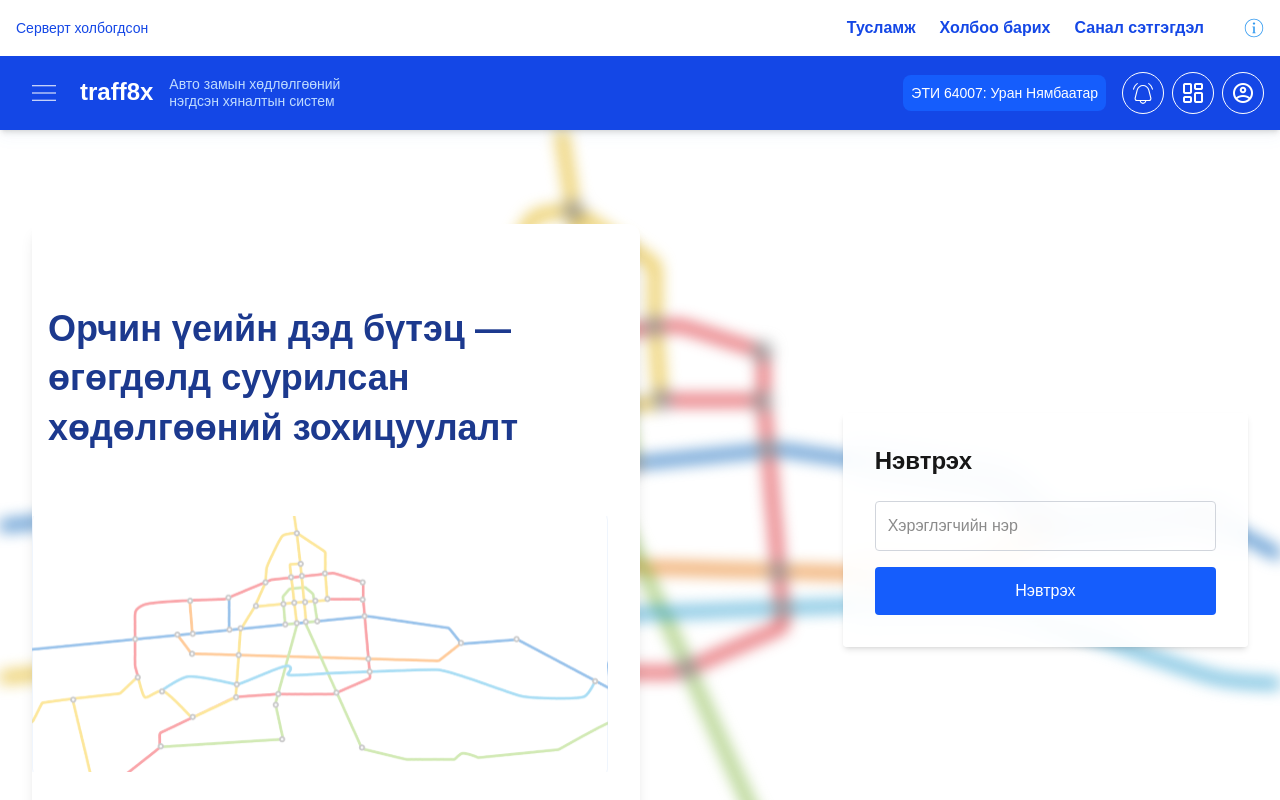
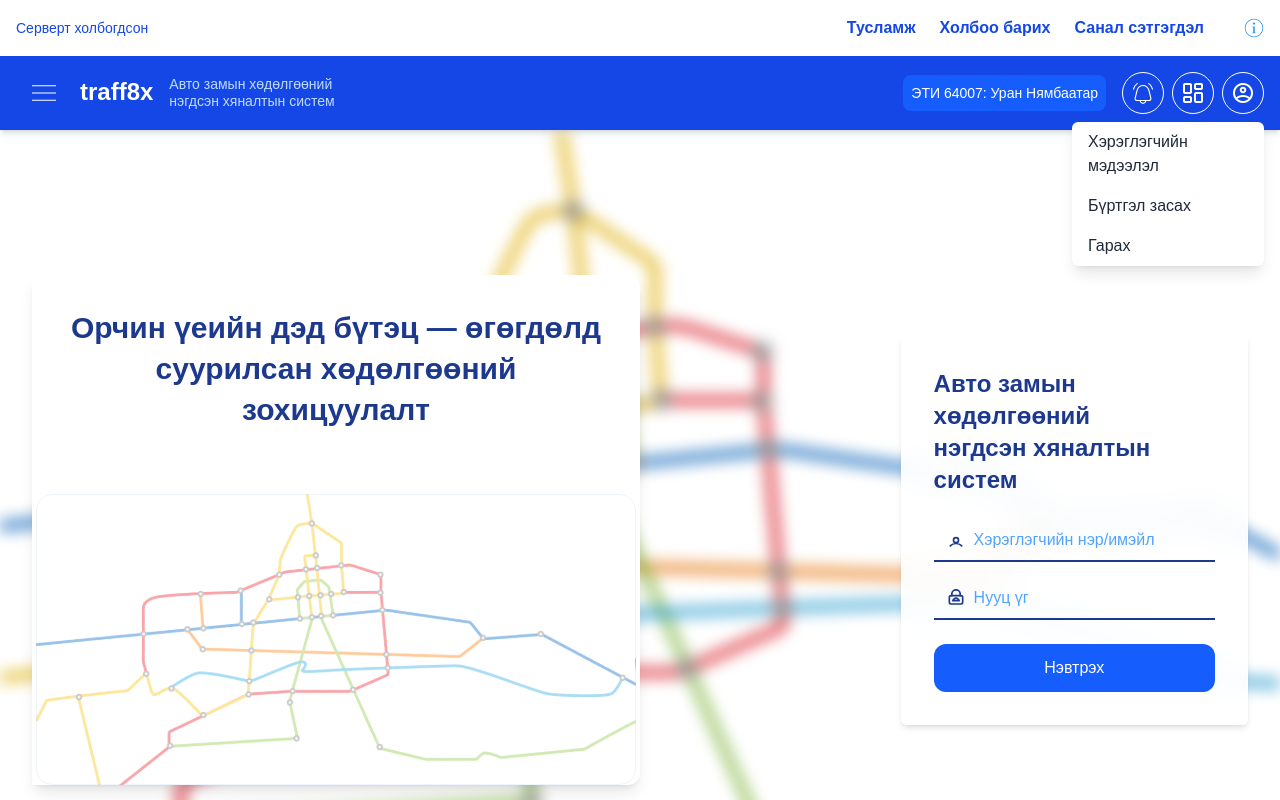
Before and after one commit to lhagvalhagva/traffic_balancer, a Next.js app in the folder src/traffic_light_controller/: page /login in a window 1280 px wide. Both pictures are taken after a click on the button 1243 px from the left and 93 px from the top of the page. Shown: the top 800 px of the page. Built offline with nearby package versions, Linux system fonts and the light colour scheme.

Commit message:
fe changes

```diff
--- a/src/traffic_light_controller/src/app/layout.tsx
+++ b/src/traffic_light_controller/src/app/layout.tsx
@@ -28,10 +28,9 @@ export default function RootLayout({
       </head>
       <body className={`${geistSans.variable} ${geistMono.variable} antialiased`}>
         {/* <SocketProvider> */}
-        <Header isConnected={true} /> {/* Optional: Pass static value or use context */}
+        <Header isConnected={true} />
         <main className="container mx-auto">
           <AuthProvider>
-
             {children}
           </AuthProvider>
         </main>
--- a/src/traffic_light_controller/src/app/login/page.tsx
+++ b/src/traffic_light_controller/src/app/login/page.tsx
@@ -7,55 +7,77 @@ import Image from 'next/image';
 export default function LoginPage() {
   const { login } = useAuth();
   const [username, setUsername] = useState('');
+  const [password, setPassword] = useState('');
 
   const handleSubmit = (e: React.FormEvent) => {
     e.preventDefault();
-    login(username);
+    login(username, password); // Assuming this sets `user` in context
   };
 
   return (
     <div className="min-h-screen flex items-center justify-between px-8 relative overflow-hidden">
       {/* Left Panel */}
-      <div className="w-1/2 h-1/2 flex flex-col justify-between py-16 pr-8 z-10 bg-white shadow-lg rounded-r-xl">
-        <h1 className="text-4xl font-bold text-blue-900 leading-snug p-4">
-          Орчин үеийн дэд бүтэц —<br /> өгөгдөлд суурилсан хөдөлгөөний зохицуулалт
+      <div className="w-1/2 h-1/2 flex flex-col items-center justify-center z-10 bg-white shadow-lg rounded-r-xl">
+        <h1 className="text-3xl font-bold text-blue-900 leading-snug text-center p-8">
+          Орчин үеийн дэд бүтэц — өгөгдөлд <br /> суурилсан хөдөлгөөний зохицуулалт
         </h1>
-
-        {/* Bottom Map Inside Main Panel */}
-        <div className="relative w-full h-64 mt-12">
-          <Image
-            src="/images/map.svg"
-            alt="Map background"
-            layout="fill"
-            objectFit="cover"
-            className="opacity-40"
-            priority
-          />
+        <div className="mt-8">
+          <Image src="/images/map.svg" alt="Map" width={600} height={400} className="opacity-40" priority />
         </div>
       </div>
 
       {/* Right Panel (Login Form) */}
-      <div className="w-1/3 z-10">
-        <form onSubmit={handleSubmit} className="bg-white/90 backdrop-blur-lg p-8 rounded shadow-md w-full">
-          <h2 className="text-2xl font-semibold mb-6">Нэвтрэх</h2>
-          <input
-            type="text"
-            placeholder="Хэрэглэгчийн нэр"
-            value={username}
-            onChange={(e) => setUsername(e.target.value)}
-            className="w-full p-3 border border-gray-300 rounded mb-4"
-          />
-          <button type="submit" className="w-full bg-blue-600 text-white p-3 rounded hover:bg-blue-700">
+      <div className="w-2/7 z-10">
+        <form onSubmit={handleSubmit} className="bg-white/90 backdrop-blur-lg p-8 border border-white rounded-md shadow-md w-full">
+          <h2 className="text-2xl text-blue-900 font-semibold mb-6">
+            Авто замын хөдөлгөөний <br /> нэгдсэн хяналтын систем
+          </h2>
+
+          {/* Username */}
+          <div className="mb-4 relative">
+            <span className="absolute left-3 top-1/2 transform -translate-y-1/2 text-blue-900">
+              <svg className="w-5 h-5" fill="none" stroke="currentColor" strokeWidth="2" viewBox="0 0 24 24">
+                <path strokeLinecap="round" strokeLinejoin="round" d="M5.121 17.804A9 9 0 0112 15a9 9 0 016.879 2.804M15 11a3 3 0 11-6 0 3 3 0 016 0z" />
+              </svg>
+            </span>
+            <input
+              type="text"
+              placeholder="Хэрэглэгчийн нэр/имэйл"
+              value={username}
+              onChange={(e) => setUsername(e.target.value)}
+              className="w-full pl-10 pr-10 py-2 border-b-2 border-blue-900 text-blue-900 placeholder-blue-400 focus:outline-none focus:border-blue-800 bg-transparent"
+            />
+          </div>
+
+          {/* Password */}
+          <div className="mb-6 relative">
+            <span className="absolute left-3 top-1/2 transform -translate-y-1/2 text-blue-900">
+              <svg className="w-5 h-5" fill="none" stroke="currentColor" strokeWidth="2" viewBox="0 0 24 24">
+                <path strokeLinecap="round" strokeLinejoin="round" d="M12 11c.944 0 1.795.39 2.414 1.005A3.413 3.413 0 0115.828 14H8.172a3.413 3.413 0 011.414-1.995A3.413 3.413 0 0112 11z" />
+                <path strokeLinecap="round" strokeLinejoin="round" d="M17 8V6a5 5 0 10-10 0v2" />
+                <rect width="16" height="10" x="4" y="8" rx="2" ry="2" />
+              </svg>
+            </span>
+            <input
+              type="password"
+              placeholder="Нууц үг"
+              value={password}
+              onChange={(e) => setPassword(e.target.value)}
+              className="w-full pl-10 pr-10 py-2 border-b-2 border-blue-900 text-blue-900 placeholder-blue-400 focus:outline-none focus:border-blue-800 bg-transparent"
+            />
+          </div>
+
+          <button type="submit" className="w-full bg-blue-600 text-white p-3 rounded-xl hover:bg-blue-700">
             Нэвтрэх
           </button>
         </form>
       </div>
 
-      {/* Full Background Map Overlay */}
+      {/* Full Background Map */}
       <div className="absolute inset-0 -z-10">
         <Image
           src="/images/map.svg"
-          alt="Full map background"
+          alt="Full map"
           layout="fill"
           objectFit="cover"
           className="blur-sm brightness-90"
--- a/src/traffic_light_controller/src/components/Header.tsx
+++ b/src/traffic_light_controller/src/components/Header.tsx
@@ -1,6 +1,8 @@
 "use client";
 
 import Image from "next/image";
+import UserMenu from '@/components/UserMenu';
+
 
 type HeaderProps = {
   isConnected: boolean;
@@ -67,7 +69,7 @@ export default function Header({ isConnected }: HeaderProps) {
           <div className="flex ">
             <span className="text-2xl font-bold pr-4">traff8x</span>
             <span className="text-sm text-blue-200 leading-tight">
-              Авто замын хөдлөлгөөний <br />
+              Авто замын хөдөлгөөний <br />
               нэгдсэн хяналтын систем
             </span>
           </div>
@@ -95,14 +97,8 @@ export default function Header({ isConnected }: HeaderProps) {
                 height={24}
               />
             </button>
-            <button className="p-2 text-white bg-transparent border border-white rounded-full">
-              <Image
-                src="/images/user.png"
-                alt="User Icon"
-                width={24}
-                height={24}
-              />
-            </button>
+            <UserMenu />
+
           </div>
         </div>
       </div>
--- /dev/null
+++ b/src/traffic_light_controller/src/components/UserMenu.tsx
@@ -0,0 +1,47 @@
+import { useState, useRef, useEffect } from 'react';
+import Image from 'next/image';
+import { useAuth } from '@/lib/AuthContext'; // Assuming it's correctly set up in the context
+
+export default function UserMenu() {
+    const [showMenu, setShowMenu] = useState(false);
+    const menuRef = useRef<HTMLDivElement>(null);
+    const { logout } = useAuth(); // Destructure `logout` from useAuth
+
+    // Hide menu when clicking outside
+    useEffect(() => {
+        function handleClickOutside(event: MouseEvent) {
+            if (menuRef.current && !menuRef.current.contains(event.target as Node)) {
+                setShowMenu(false);
+            }
+        }
+        document.addEventListener('mousedown', handleClickOutside);
+        return () => document.removeEventListener('mousedown', handleClickOutside);
+    }, []);
+
+    return (
+        <div className="relative" ref={menuRef}>
+            <button
+                onClick={() => setShowMenu((prev) => !prev)}
+                className="p-2 text-white bg-transparent border border-white rounded-full"
+            >
+                <Image src="/images/user.png" alt="User Icon" width={24} height={24} />
+            </button>
+            {showMenu && (
+                <div className="absolute right-0 mt-2 w-48 bg-white text-gray-800 shadow-lg rounded-md overflow-hidden z-50">
+                    <button className="w-full text-left px-4 py-2 hover:bg-gray-100">
+                        Хэрэглэгчийн мэдээлэл
+                    </button>
+                    <button className="w-full text-left px-4 py-2 hover:bg-gray-100">
+                        Бүртгэл засах
+                    </button>
+                    <button
+                        onClick={logout} // Call logout when this button is clicked
+                        className="w-full text-left px-4 py-2 hover:bg-gray-100"
+                    >
+                        Гарах
+                    </button>
+                </div>
+            )}
+        </div>
+    );
+}
--- a/src/traffic_light_controller/src/lib/AuthContext.tsx
+++ b/src/traffic_light_controller/src/lib/AuthContext.tsx
@@ -3,26 +3,47 @@
 import { createContext, useContext, useState, useEffect } from 'react';
 import { useRouter } from 'next/navigation';
 
+interface UserType {
+    username: string;
+    email: string;
+    password: string;
+    name: string;
+}
+
 interface AuthContextType {
-  user: string | null;
-  login: (username: string) => void;
+    user: UserType | null;
+    login: (username: string, password: string) => void;
     logout: () => void;
 }
 
 const AuthContext = createContext<AuthContextType>({
     user: null,
-  login: () => {},
-  logout: () => {},
+    login: () => { },
+    logout: () => { },
 });
 
 export const AuthProvider = ({ children }: { children: React.ReactNode }) => {
-  const [user, setUser] = useState<string | null>(null);
+    const [user, setUser] = useState<UserType | null>(null); // Change to UserType
+    const [hasMounted, setHasMounted] = useState(false);
     const router = useRouter();
 
-  const login = (username: string) => {
-    setUser(username);
-    localStorage.setItem('user', username);
+    // Fake static user
+    const fakeUser: UserType = {
+        username: 'admin',
+        email: 'admin@example.com',
+        password: 'admin123',
+        name: 'Админ хэрэглэгч',
+    };
+
+    const login = (username: string, password: string) => {
+        // Check against static credentials
+        if (username === fakeUser.username && password === fakeUser.password) {
+            setUser(fakeUser);
+            localStorage.setItem('user', JSON.stringify(fakeUser)); // Store full user object in localStorage
             router.push('/');
+        } else {
+            alert('Нэвтрэх нэр эсвэл нууц үг буруу байна!');
+        }
     };
 
     const logout = () => {
@@ -33,10 +54,21 @@ export const AuthProvider = ({ children }: { children: React.ReactNode }) => {
 
     useEffect(() => {
         const savedUser = localStorage.getItem('user');
+        try {
             if (savedUser) {
-      setUser(savedUser);
+                const parsedUser: UserType = JSON.parse(savedUser);
+                setUser(parsedUser);
             }
+        } catch (err) {
+            // fallback if old format was plain string like "soniy2"
+            console.error('Error parsing user from localStorage:', err);
+            setUser({ username: savedUser ?? '', email: '', password: '', name: '' });
+        }
+        setHasMounted(true);
     }, []);
+
+    // Ensure the component only renders after mounted
+    if (!hasMounted) return null;
 
     return (
         <AuthContext.Provider value={{ user, login, logout }}>
```
Lines whose indentation alone changed are shown as unchanged.
